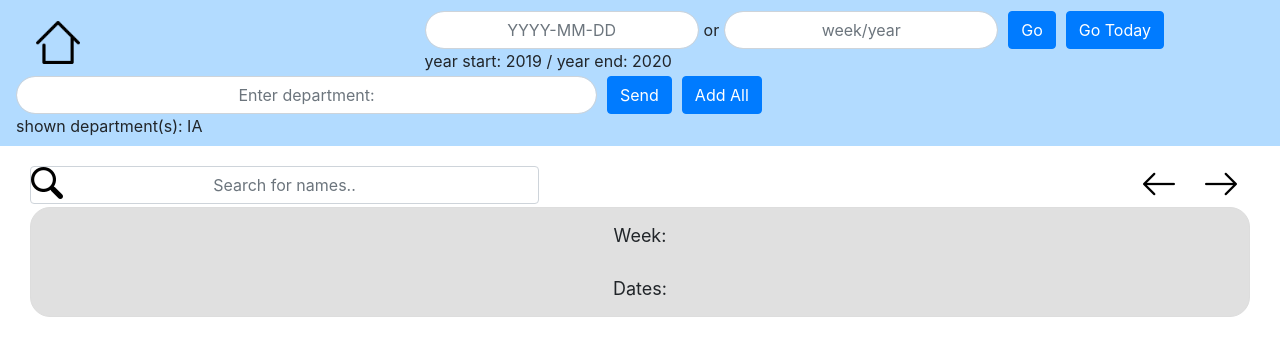
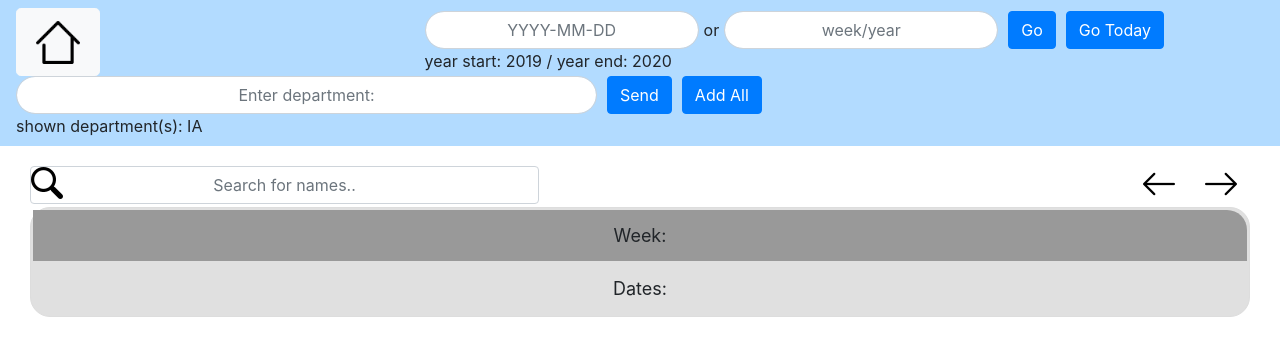
Before and after one commit to DvorakDavid7/Resource-planner, a Flask app: page /table in a window 1280 px wide. Shown: the top 356 px of the page. Run offline with Flask 2, Linux system fonts and the light colour scheme; data that the repository does not hold is empty; some libraries are stand-ins or nearby versions.

Commit message:
design update edit page

```diff
--- a/planner/models.py
+++ b/planner/models.py
@@ -92,7 +92,7 @@ class Table():
             current_value = 0
             key = str(projekt_id) + "~" + str(zakazka_id)
             if key in result:
-                current_value = result[key][tyden]
+                current_value = result[key][int(tyden)]
             else:
                 result[key] = plan.copy()
             if current_value and current_value != 0:
--- a/planner/static/css/styles.css
+++ b/planner/static/css/styles.css
@@ -32,6 +32,7 @@
    border-radius: 20px;
    border-spacing: 2px;
    background-color: rgba(153, 153, 153, 0.3);
+   position: relative;
 
  }
 
@@ -41,6 +42,11 @@
    padding: 12px; /* Add padding */
  }
 
+ #myTable thead {
+     position: sticky;
+      top: 0;
+ }
+
  #myTable tr {
    border-bottom: 1px solid #ddd;
  }
@@ -48,6 +54,27 @@
 #myTable tbody tr:hover {
    background-color: #f1f1f1;
  }
+
+
+th{
+    background: rgba(153, 153, 153, 1);
+    position: sticky;
+    top: 0;
+    font-weight: normal;
+    /* box-shadow: 0 2px 2px -1px rgba(0, 0, 0, 1); */
+}
+ th:nth-child(1) {
+     border-radius: 20px 0px 0px 0px;
+
+ }
+ th:last-child {
+     border-radius: 0px 20px 0px 0px;
+ }
+
+
+.dates {
+    font-size: 15px;
+}
 
 .edit_input {
     width: 70%;
@@ -60,7 +87,7 @@
 
 
  .center:nth-child(7) {
-   background: rgba(0, 210, 255, 0.3);
+   background: rgba(0, 210, 255, 1);
  }
 
 .login {
@@ -76,6 +103,32 @@
     text-align: center;
 }
 
+@keyframes spin {
+ from{
+ transform: rotateY(0deg);
+ moz-transform: rotateY(0deg); //Firefox
+ ms-transform: rotateY(0deg); //Microsoft Browsers
+ }
+ to{
+ transform: rotateY(360deg);
+ moz-transform: rotateY(360deg); //Firefox
+ ms-transform: rotateY(360deg); //Microsoft Browsers
+ }
+}
+@-webkit-keyframes spin{
+ from{-webkit-transform: rotateY(0deg);}
+ to{-webkit-transform: rotateY(360deg);}
+}
+.for-planning{
+ animation-name: spin;
+ animation-timing-function: ease-out;
+ animation-iteration-count: 1;
+ animation-duration: 3s;
+ -webkit-animation-name: spin;
+ -webkit-animation-timing-function: ease-out;
+ -webkit-animation-iteration-count: 1;
+ -webkit-animation-duration: 3s;
+}
 
 .arrows{
     margin-top: 15px;
@@ -152,8 +205,7 @@ text-align: center;
 }
 
 .logo{
-    width: 500px;
-    height: 300px;
+    width: 600px;
 }
 
 .microsoft-logo {
--- a/planner/templates/table.html
+++ b/planner/templates/table.html
@@ -10,7 +10,7 @@
     <body>
         <div class="navbar">
             <div class="home-button">
-                <button class="btn btn-link btn-lg" onclick="window.location.href='/'"><span><img class="trask-logo" src="{{ url_for('static', filename = 'images/home.png') }}"></span></button>
+                <button class="btn btn-light btn-lg" onclick="window.location.href='/'"><span><img class="trask-logo" src="{{ url_for('static', filename = 'images/home.png') }}"></span></button>
             </div>
             <div class="user-input-dates">
                 <form class="form-inline" action="" method="post">
@@ -44,18 +44,18 @@
             </div>
         </div>
         <div class="table-container">
-            <table id="myTable" class="fixed_header">
+            <table id="myTable">
                 <thead>
                     <tr>
-                        <td>Week:</td>
+                        <th>Week:</th>
                         {% for i in range(table.header.weeks | length) -%}
-                            <td class = "center">{{ table.header.weeks[i] | string + ' (' +  table.header.working_hours[table.header.weeks[i]] + ')' }}</td>
+                            <th class = "center">{{ table.header.weeks[i] | string + ' (' +  table.header.working_hours[table.header.weeks[i]] + ')' }}</th>
                         {%- endfor %}
                     </tr>
                     <tr>
                         <td>Dates:</td>
                         {% for date in table.header.dates -%}
-                            <td>{{ date }}</td>
+                            <td class="dates">{{ date }}</td>
                         {%- endfor %}
                     </tr>
                 </thead>
```
Also changed, not shown: planner/templates/edit.html (+20 -4 lines), planner/templates/index.html (+4 -4 lines), planner/static/images/calendar.png (added), planner/static/images/for-planning.svg (added), planner/static/images/trask_for_planning.jpg (added), 3 other files.
